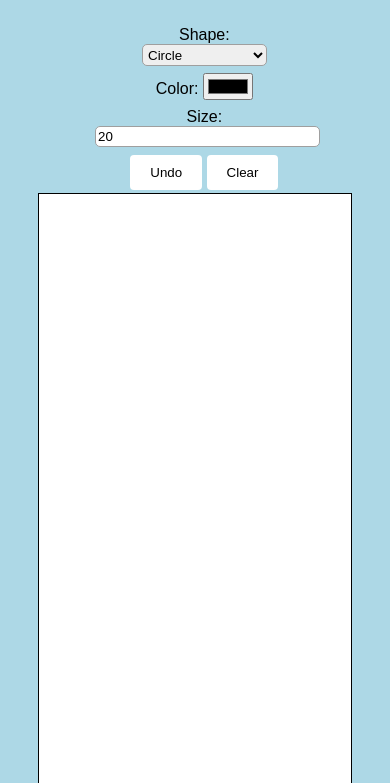
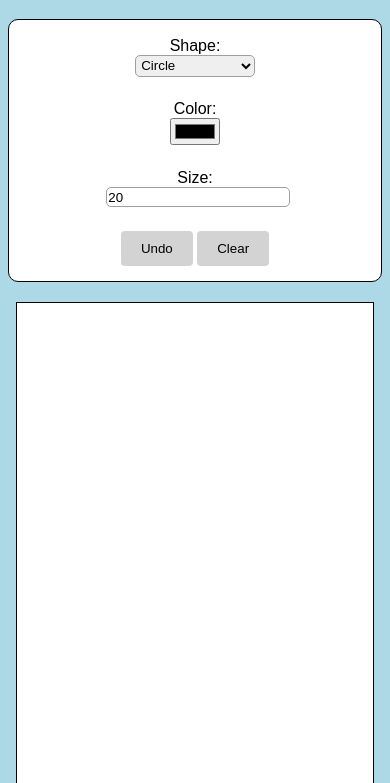
Before and after one commit to ZaidMSeta/draw, a plain HTML site: page index.html in a window 390 px wide. Shown: the part 61-844 px from the top of the page. Drawn offline with Linux system fonts and the light colour scheme.

Commit message:
added background

```diff
--- a/css/style.css
+++ b/css/style.css
@@ -3,6 +3,9 @@ body {
     text-align: center;
     font-family: Arial, sans-serif;
     background-color: lightblue;
+    padding: 0;
+    align-items: center;
+    flex-direction: column;
 }
 canvas {
     border: 1px solid black;
@@ -10,28 +13,38 @@ canvas {
 
 }
 .controls {
-    margin-top: 10px;
-    flex: auto;
-    flex-direction: row;
     display: flex;
-}
-.control-section {
-    padding-left: 5%;
-    margin: auto;
-    padding-bottom: 1%
+    justify-content: center;
+    background: white;
+    padding: 2%;
+    border-radius: 10px;
+    margin-bottom: 20px;
+    border: 1px solid black;
 
 }
+
+.control-section {
+    min-width: 120px;
+    text-align: center;
+    margin: 10px;
+}
 button {
-    background: white;
+    background: lightgray;
     border: none;
     padding: 10px 20px;
     border-radius: 4px;
+    margin-bottom: 1%;
 }
 
 button:hover {
     background: gray;
 }
 
+label {
+    display: block;
+    font-size: 1rem;
+    font-weight: 500;
+}
 input[type="text"], select {
     width: 100%;
     padding: 1%;
@@ -42,10 +55,13 @@ input[type="text"], select {
 @media (max-width: 600px) {
     .controls {
         flex-direction: column;
-        padding-top: 1%;
-        align-items: left;
+        padding: 1%;
+        align-items: center;
     }
     .control-section {
         padding-top: 1%;
     }
+    canvas {
+        width: 95%;
+    }
 }
```
